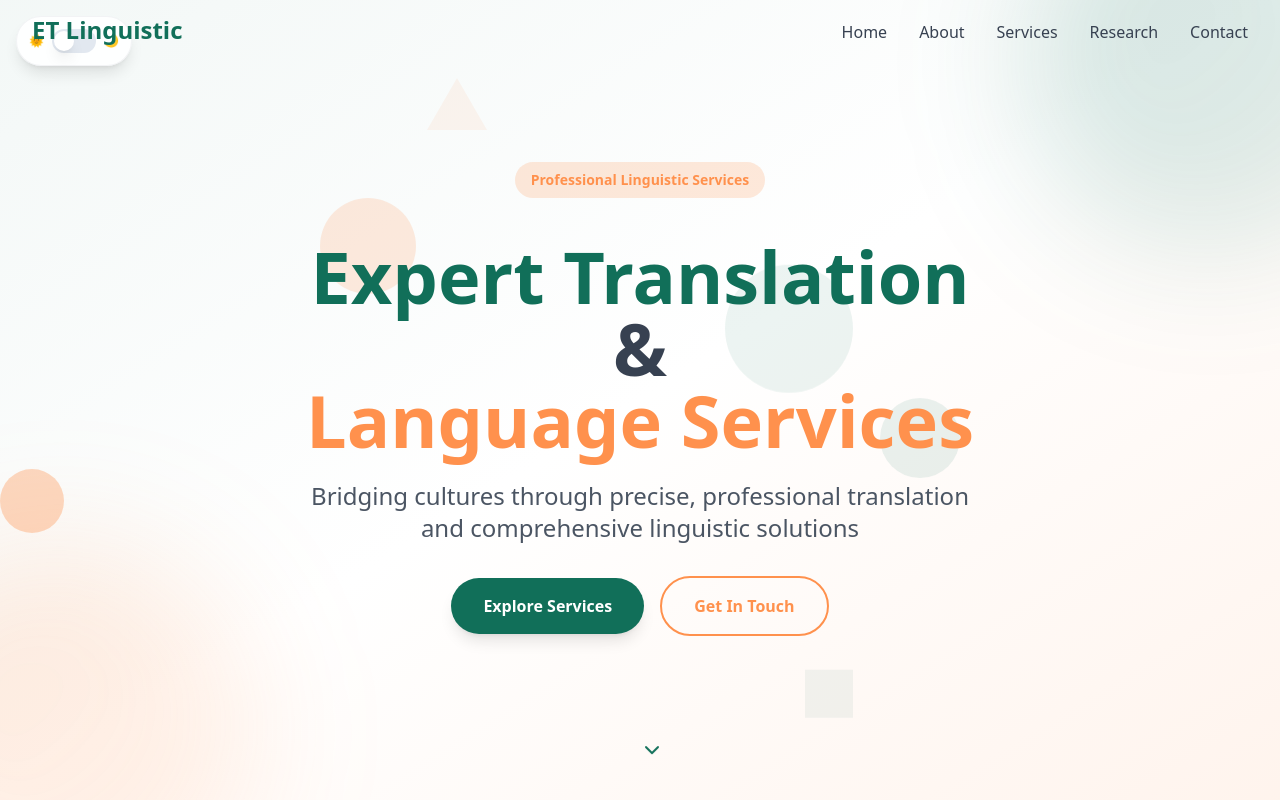
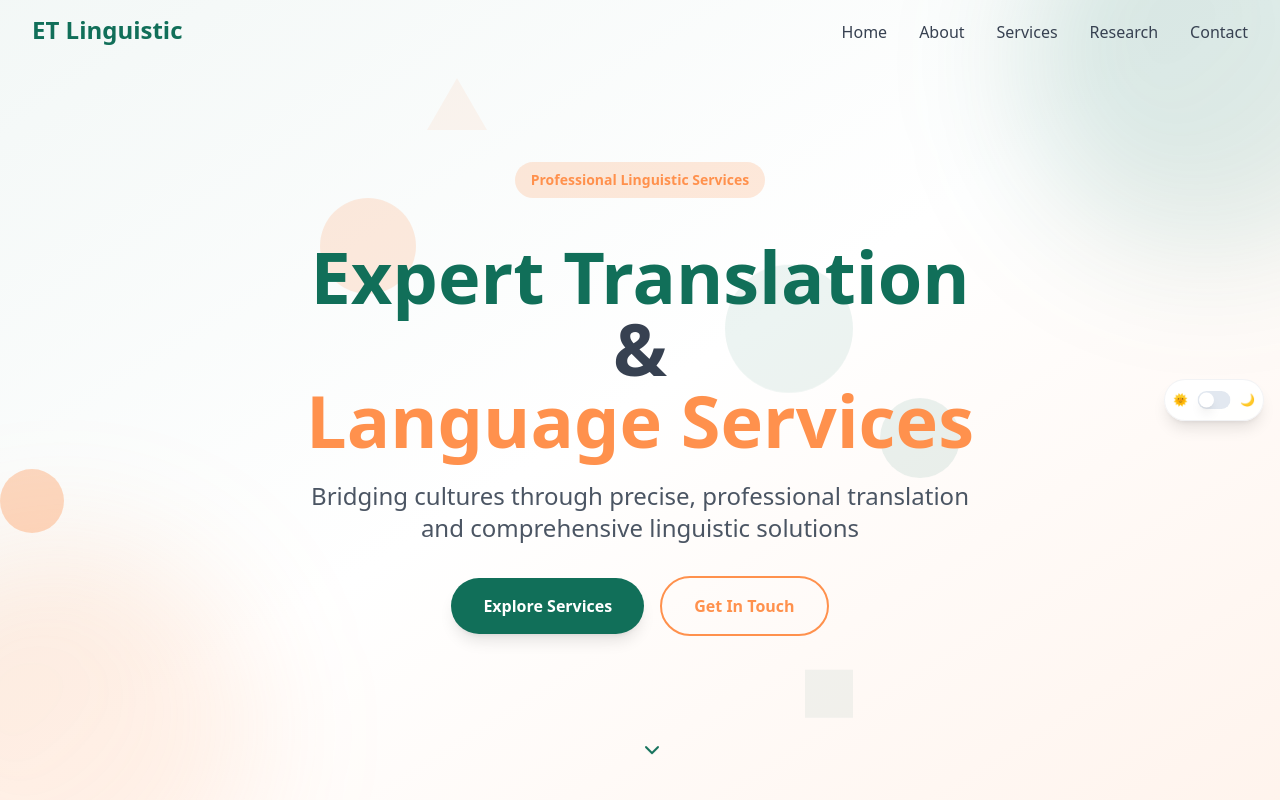
Before and after one commit to Edamander/et-t-l-s-v2, a React (Vite) app: page / in a window 1280 px wide. Shown: the top 800 px of the page. Built offline with nearby package versions, Linux system fonts and the light colour scheme.

Commit message:
Refactor: Improve dark mode toggle
- Reduced the size of the dark mode toggle.
- Fixed the toggle's position to the middle-right of the screen, making it fixed on scroll.

```diff
--- a/src/components/DarkModeToggle.tsx
+++ b/src/components/DarkModeToggle.tsx
@@ -7,10 +7,14 @@ const DarkModeToggle = () => {
   const { isDarkMode, toggleDarkMode } = useTheme();
 
   return (
-    <div className="fixed top-4 left-4 z-50 bg-white/90 dark:bg-gray-800/90 backdrop-blur-sm rounded-full p-3 shadow-lg border border-gray-200/50 dark:border-gray-700/50">
-      <div className="flex items-center space-x-2">
+    <div className="fixed top-1/2 right-4 -translate-y-1/2 z-50 bg-white/90 dark:bg-gray-800/90 backdrop-blur-sm rounded-full p-2 shadow-lg border border-gray-200/50 dark:border-gray-700/50">
+      <div className="flex items-center space-x-1">
         <span className="text-xs font-medium text-gray-600 dark:text-gray-300">🌞</span>
-        <Switch checked={isDarkMode} onCheckedChange={toggleDarkMode} />
+        <Switch
+          checked={isDarkMode}
+          onCheckedChange={toggleDarkMode}
+          className="scale-75"
+        />
         <span className="text-xs font-medium text-gray-600 dark:text-gray-300">🌙</span>
       </div>
     </div>
```
